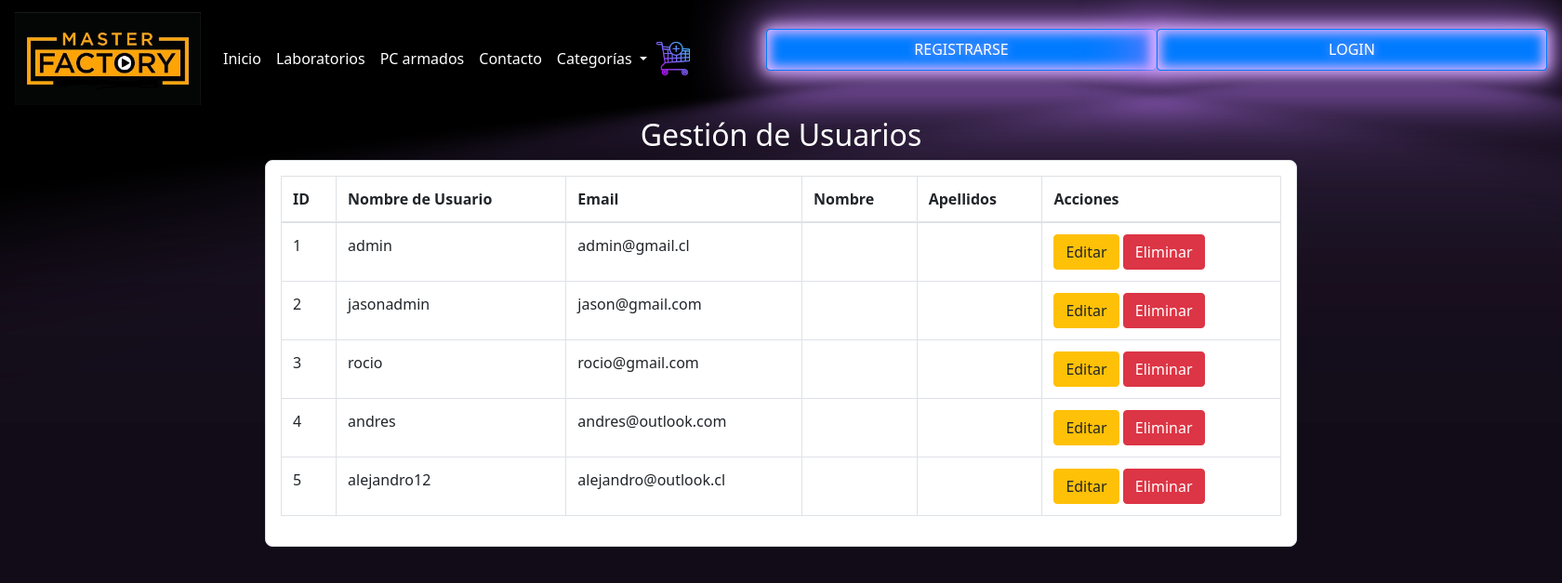
After one commit to Felipe19821982/Factory-Examen, a Django app: page /gestion_registro/ in a window 1680 px wide; the page is wider, and only the part inside the window is pictured. The commit adds this page. Shown: the top 627 px of that part at 93% size. Run offline with Django 5.2, Linux system fonts and the light colour scheme; data comes from the database, SQL or seed files in the repository; both versions use the stored data as it was after the commit.

Commit message:
Crude integrado solo en vista admin

```diff
--- a/factory/templates/demo/base.html
+++ b/factory/templates/demo/base.html
@@ -47,34 +47,25 @@
                 </a>
             </ul>
             {% if user.is_authenticated %}
-                <div>
-                    <button>{{ user.username }}</button>
-                </div>
+                {% if user.username == 'admin' %}
+                    <a href="{% url 'gestion_registro' %}">
+                        <button class="btn btn-primary">CRUD</button>
+                    </a>
+                {% endif %}
                 <form method="POST" action="{% url 'logout' %}">
                     {% csrf_token %}
-                    <button type="submit">Logout</button>
+                    <button type="submit" class="btn btn-danger">Logout</button>
                 </form>
             {% else %}
-                <a href="{% url 'registrate' %}">
-                    <div>
-                        <button>Registrarse</button>
-                    </div>
+                <a href="{% url 'registrarse' %}">
+                    <button class="btn btn-primary">Registrarse</button>
                 </a>
                 <a href="{% url 'login' %}">
-                    <button>Login</button>
+                    <button class="btn btn-primary">Login</button>
                 </a>
             {% endif %}
         </div>
     </nav>
-    {% if messages %}
-    <div class="container mt-3">
-        {% for message in messages %}
-        <div class="alert alert-primary" role="alert">
-            {{ message }}
-        </div>
-        {% endfor %}
-    </div>
-    {% endif %}
     {% block content %}{% endblock %}
 </body>
 </html>
--- /dev/null
+++ b/factory/templates/demo/gestionRegistro.html
@@ -0,0 +1,42 @@
+{% extends "demo/base.html" %}
+
+{% block title %}Gestión de Registros{% endblock %}
+
+{% block content %}
+<div class="row">
+    <div class="col-md-8 offset-md-2">
+        <h2>Gestión de Usuarios</h2>
+        <div class="card">
+            <div class="card-body">
+                <table class="table table-bordered">
+                    <thead>
+                        <tr>
+                            <th>ID</th>
+                            <th>Nombre de Usuario</th>
+                            <th>Email</th>
+                            <th>Nombre</th>
+                            <th>Apellidos</th>
+                            <th>Acciones</th>
+                        </tr>
+                    </thead>
+                    <tbody>
+                        {% for user in users %}
+                        <tr>
+                            <td>{{ user.id }}</td>
+                            <td>{{ user.username }}</td>
+                            <td>{{ user.email }}</td>
+                            <td>{{ user.first_name }}</td>
+                            <td>{{ user.last_name }}</td>
+                            <td>
+                                <a href="{% url 'edicion_cliente' user.id %}" class="btn btn-warning">Editar</a>
+                                <a href="{% url 'eliminar_cliente' user.id %}" class="btn btn-danger">Eliminar</a>
+                            </td>
+                        </tr>
+                        {% endfor %}
+                    </tbody>
+                </table>
+            </div>
+        </div>
+    </div>
+</div>
+{% endblock %}
--- a/factory/urls.py
+++ b/factory/urls.py
@@ -26,4 +26,9 @@ urlpatterns = [
     path('admin/crud/delete/<int:user_id>/', views.delete_user, name='delete_user'),
     path('admin/crud/update/<int:user_id>/', views.update_user, name='update_user'),
     path('accounts/login/', CustomLoginView.as_view(), name='login'),  # Prueba de muestra de login
+    path('gestion_registro/', views.gestion_registro, name='gestion_registro'),
+    path('registrar_cliente/', views.registrar_cliente, name='registrar_cliente'),
+    path('edicion_cliente/<int:user_id>/', views.edicion_cliente, name='edicion_cliente'),
+    path('editar_cliente/', views.editar_cliente, name='editar_cliente'),
+    path('eliminar_cliente/<int:user_id>/', views.eliminar_cliente, name='eliminar_cliente'),
 ]
--- a/factory/views.py
+++ b/factory/views.py
@@ -1,15 +1,22 @@
-# views.py
-from django.shortcuts import render, redirect
+from django.shortcuts import render, redirect, get_object_or_404
 from django.contrib.auth import login, authenticate, logout
-from django.contrib.auth.decorators import login_required
+from django.contrib.auth.decorators import login_required, user_passes_test
+from django.contrib import messages
 from django.contrib.auth.models import User
-from django.contrib import messages
 from django.contrib.auth.views import LoginView
 from django.contrib.sessions.models import Session
 from django.utils import timezone
 from django.db import IntegrityError
 from .forms import CustomUserCreationForm
+from .models import Cliente
+from django.contrib.admin.views.decorators import staff_member_required
 
+# Función para verificar si el usuario es "admin"
+def admin_required(view_func):
+    decorated_view_func = login_required(user_passes_test(lambda u: u.is_staff and u.username == 'admin')(view_func))
+    return decorated_view_func
+
+# Vistas de la aplicación
 def index(request):
     return render(request, 'demo/index.html')
 
@@ -87,6 +94,7 @@ def logout_view(request):
     else:
         return redirect('index')
 
+
 @login_required
 def dashboard(request):
     return render(request, 'admin/dashboard.html')
@@ -140,3 +148,61 @@ class CustomLoginView(LoginView):
         if request.user.is_authenticated:
             return redirect('index')
         return super().dispatch(request, *args, **kwargs)
+
+# Vistas del CRUD de clientes
+def gestion_registro(request):
+    user_listados = User.objects.all()
+    return render(request, "demo/gestionRegistro.html", {"users": user_listados})
+
+@admin_required
+def registrar_cliente(request):
+    if request.method == "POST":
+        codigo = request.POST.get('txtCodigo')
+        nombre = request.POST.get('txtNombre')
+        apellido = request.POST.get('txtApellido')
+        correo = request.POST.get('txtCorreo')
+
+        if not codigo or not nombre or not apellido or not correo:
+            messages.error(request, "Todos los campos son obligatorios.")
+            return redirect('registrar_cliente')
+
+        if Cliente.objects.filter(codigo=codigo).exists():
+            messages.error(request, "El código ya está en uso.")
+            return redirect('registrar_cliente')
+
+        Cliente.objects.create(codigo=codigo, nombre=nombre, apellido=apellido, correo=correo)
+        messages.success(request, "Cliente registrado correctamente.")
+        return redirect('gestion_registro')
+    return render(request, "demo/edicionCliente.html")
+
+@admin_required
+def edicion_cliente(request, user_id):
+    user = get_object_or_404(User, id=user_id)
+    return render(request, "demo/edicionCliente.html", {"user": user})
+
+@admin_required
+def editar_cliente(request):
+    if request.method == "POST":
+        user_id = request.POST.get('user_id')
+        username = request.POST.get('username')
+        email = request.POST.get('email')
+        first_name = request.POST.get('first_name')
+        last_name = request.POST.get('last_name')
+
+        user = get_object_or_404(User, id=user_id)
+        user.username = username
+        user.email = email
+        user.first_name = first_name
+        user.last_name = last_name
+        user.save()
+
+        messages.success(request, "Usuario editado correctamente.")
+        return redirect('gestion_registro')
+
+
+@admin_required
+def eliminar_cliente(request, user_id):
+    user = get_object_or_404(User, id=user_id)
+    user.delete()
+    messages.success(request, "Usuario eliminado correctamente.")
+    return redirect('gestion_registro')
```
Also changed, not shown: factory/models.py (+9 -0 lines), factory/templates/demo/edicionCliente.html (added, +37 -0 lines), Solicitudes.db.
